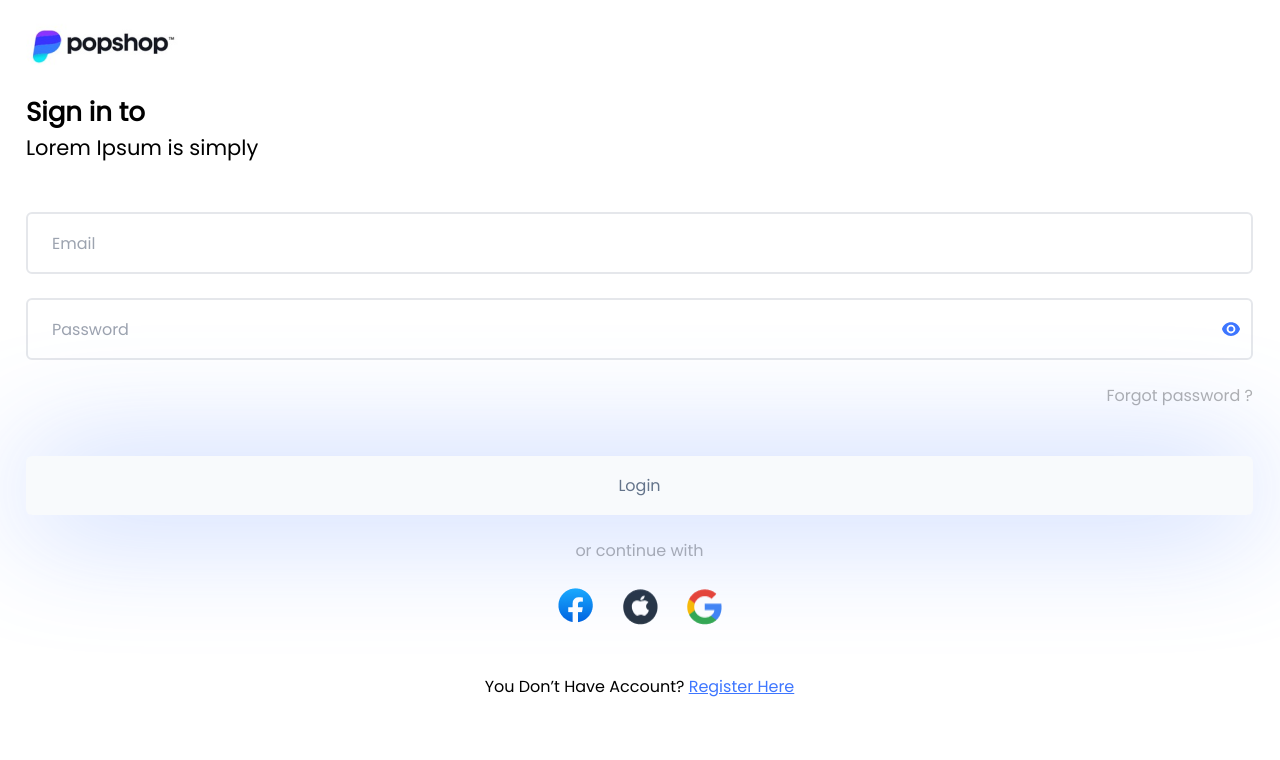
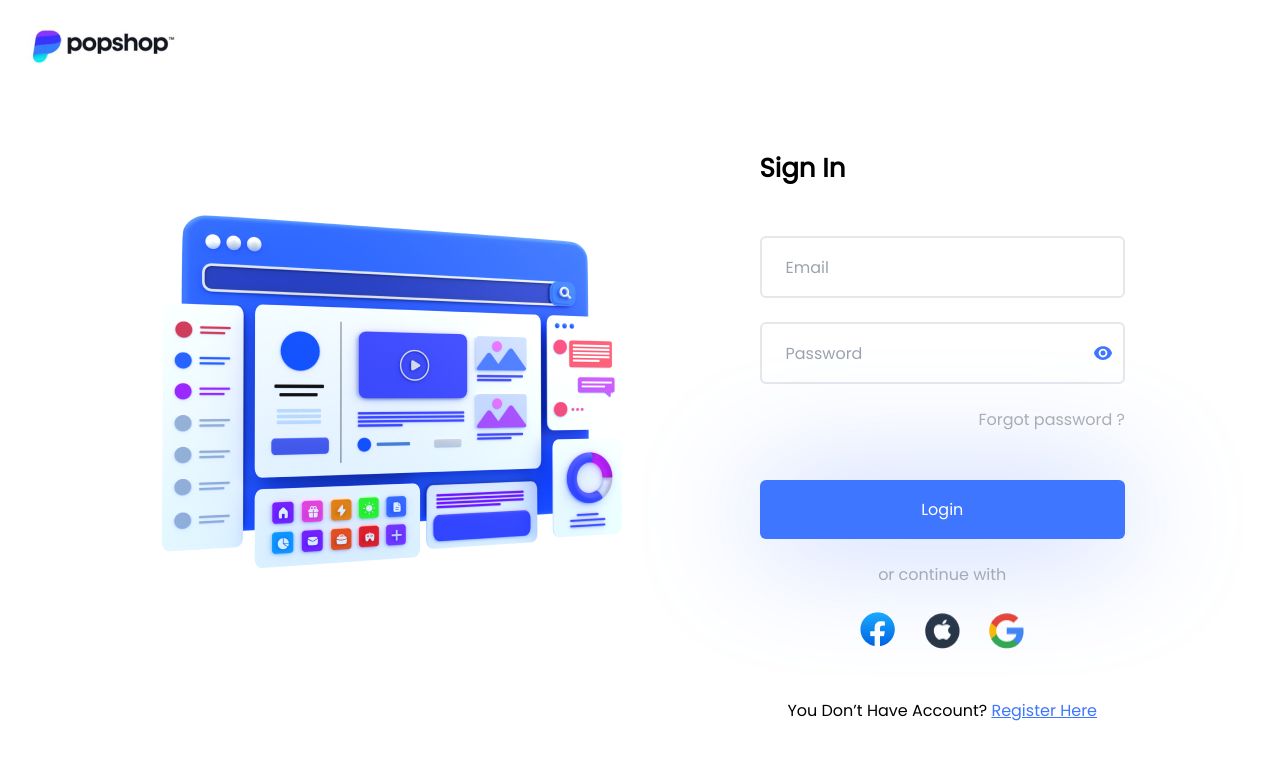
Before and after one commit to nicholasanthonys/popshop, a React (Create React App) app: page /login in a window 1280 px wide. Shown: the top 760 px of the page. Built offline with nearby package versions, Linux system fonts and the light colour scheme; what tw-elements would draw is missing.

Commit message:
fix: responsiveness login page

```diff
--- a/src/pages/LoginPage.tsx
+++ b/src/pages/LoginPage.tsx
@@ -8,6 +8,7 @@ import apple from '../assets/images/apple.png'
 import google from '../assets/images/google.png'
 import Cookie from 'js-cookie'
 import { useNavigate } from 'react-router-dom'
+import loginImage from '../assets/images/login.png'
 
 function LoginPage() {
   const [email, setEmail] = useState('test')
@@ -90,12 +91,18 @@ function LoginPage() {
 
   return (
     <form onSubmit={handleSubmit}>
-      <div className='pt-[18px] pl-[26px] pr-[27px] pb-18px'>
-        <img src={logo} className='object-contain w-157px h-51px ' />
-        <br />
+      <div className='pt-[18px] pl-[26px] pr-[27px] pb-18px '>
+        <img src={logo} className='object-contain w-157px h-51px mb-14 sm:mb-20' />
 
-        <h3 className='font-semibold text-[26px] leading-[39px]'> Sign in to</h3>
-        <h4 className='font-medium text-[21px] leading-[32px]'>Lorem Ipsum is simply  </h4>
+        <div className="sm:grid sm:grid-cols-2 sm:gap-60  sm:px-20 lg:px-32">
+          <div className="hidden sm:block sm:w-[400px] lg:w-[473px] pt-16">
+            <img src={loginImage} className='login image' />
+          </div>
+          <div className='sm:cols-span-1'>
+            <h3 className='hidden sm:block font-semibold text-[26px] leading-[39px]'> Sign In </h3>
+
+            <h3 className='font-semibold text-[26px] leading-[39px] sm:hidden'> Sign in to</h3>
+            <h4 className='font-medium text-[21px] leading-[32px] sm:hidden'>Lorem Ipsum is simply  </h4>
             <br />
             <br />
 
@@ -107,7 +114,7 @@ function LoginPage() {
             <br />
             <br />
 
-        <CustomButton className="h-[59px]" disabled={isButtonDisabled()} type='submit'>Login</CustomButton>
+            <CustomButton className="h-[59px]" type='submit'>Login</CustomButton>
             <br />
             <br />
             <p className='text-center text-[#B0B0B0]'> or continue with</p>
@@ -120,8 +127,8 @@ function LoginPage() {
             <br />
             <br />
             <p className='font-medium text-base text-center'>You Don’t Have Account? <span className='underline text-[#3e76ff]'>Register Here</span></p>
-
-
+          </div>
+        </div>
 
 
 
```
Lines whose indentation alone changed are shown as unchanged.
